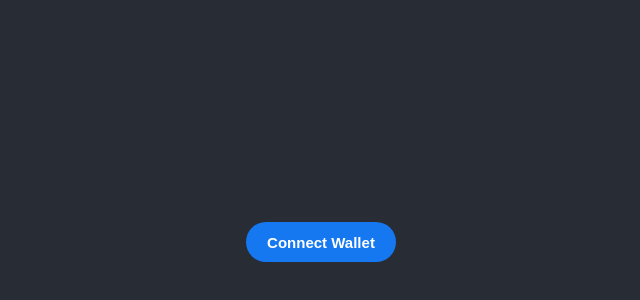
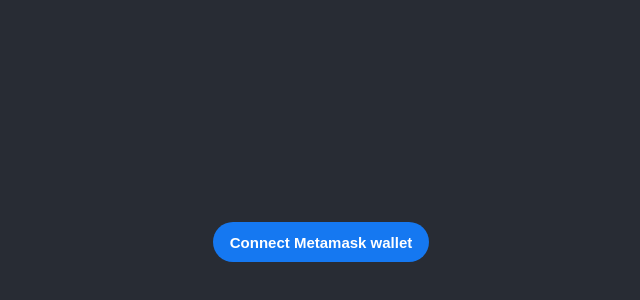
Before and after one commit to sergiycheck/web3-learning, a React (Create React App) app: page / in a window 1280 px wide. Shown: the part 158-458 px from the top of the page, without its empty margins (319-959 px from the left). Built offline with nearby package versions, Linux system fonts and the light colour scheme.

Commit message:
some small changes

```diff
--- a/src/App.tsx
+++ b/src/App.tsx
@@ -30,8 +30,10 @@
   const [address, setAddress] = React.useState("");
   const isMobile = React.useMemo(() => mobileCheck(), []);
 
+  // can not choose metamask or
+  // coinbase providers
+  // TODO: investigate behaviour
   const onPressConnect = async () => {
-    debugger;
     setLoading(true);
 
     try {
--- a/src/components/ConnectWalletButton.module.css
+++ b/src/components/ConnectWalletButton.module.css
@@ -1,7 +1,6 @@
 .connect-wallet {
   background-color: #1578f1;
   color: white;
-  width: 150px;
   height: 40px;
   display: flex;
   align-items: center;
--- a/src/components/ConnectWalletButton.tsx
+++ b/src/components/ConnectWalletButton.tsx
@@ -21,7 +21,7 @@
         </button>
       ) : (
         <button onClick={onPressConnect} className={styles["connect-wallet"]}>
-          Connect Wallet
+          Connect Metamask wallet
         </button>
       )}
     </div>
```
